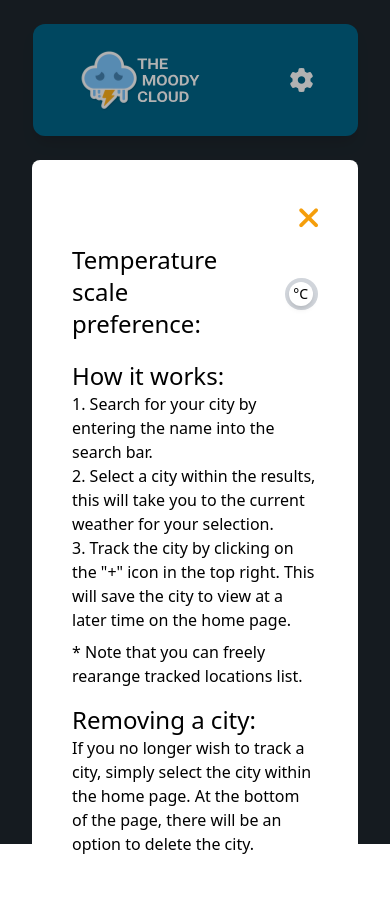
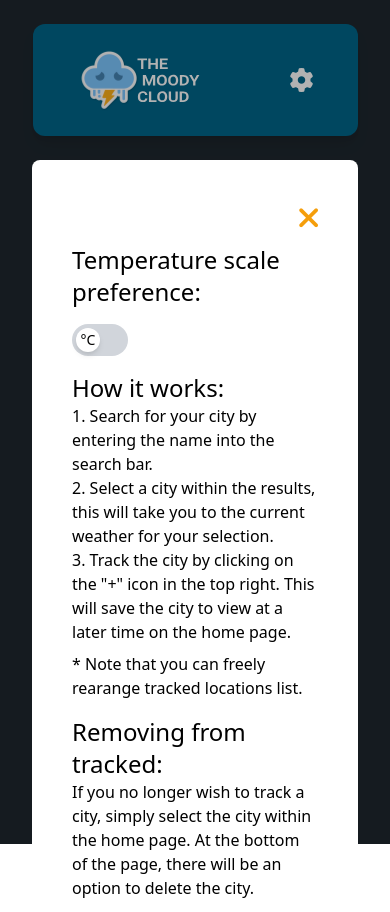
Before and after one commit to szymon-bosiak/The_Moody_Cloud, a Vue app: page / in a window 390 px wide. Both pictures are taken after a click on the icon 301 px from the left and 80 px from the top of the page. After the commit the page ends 844 px from the top, so only its background shows below. Built offline with nearby package versions, Linux system fonts and the light colour scheme.

Commit message:
responsiveness improvements

```diff
--- a/src/components/Manual.vue
+++ b/src/components/Manual.vue
@@ -2,7 +2,7 @@
     <Teleport to="body">
         <Transition name="modal-outer">
             <div v-show="manualActive"
-                class="absolute w-full bg-black bg-opacity-30 h-screen top-0 left-0 flex justify-center px-8 z-50">
+                class="fixed w-full bg-black bg-opacity-30 h-screen top-0 left-0 flex justify-center px-8 z-50">
                 <Transition name="modal-inner">
                     <div v-if="manualActive" class=" bg-white self-start mt-40 max-w-screen-md rounded-lg p-10">
                         <div class="w-full flex justify-end">
--- a/src/components/Navigation.vue
+++ b/src/components/Navigation.vue
@@ -1,6 +1,6 @@
 <template>
     <div class="flex justify-center">
-        <header class="sticky top-0 bg-weather-primary shadow-lg rounded-xl w-5/6 flex justify-center items-center mt-6 max-w-screen-2xl">
+        <header class=" top-0 bg-weather-primary shadow-lg rounded-xl w-5/6 flex justify-center items-center mt-6 max-w-screen-2xl">
             <nav class="w-full px-11 flex flex-row items-center gap-4 text-white py-6">
                 <RouterLink :to="{ name: 'home' }">
                     <div class="flex items-center gap-3">
@@ -15,7 +15,7 @@
 
                 <Manual :manualActive="manualActive" @close-manual="toggleManual">
                     <div class="text-black">
-                        <div class="flex gap-8 items-center mb-4">
+                        <div class="flex flex-col xs:flex-row xs:items-center gap-3 xs:gap-8 mb-4">
                             <h1 class="text-2xl mb-1">Temperature scale preference:</h1>
                             <div @click="toggleTemp(); $emit('tempFormat')"
                                 class="flex items-center bg-gray-300 rounded-full w-14 h-8 p-1 cursor-pointer">
@@ -46,7 +46,7 @@
                             <p class="mt-2">* Note that you can freely rearange tracked locations list.</p>
                         </div>
                         <div class="mb-4">
-                            <h2 class="text-2xl">Removing a city:</h2>
+                            <h2 class="text-2xl">Removing from tracked:</h2>
                             <p>
                                 If you no longer wish to track a city, simply select
                                 the city within the home page. At the bottom of the
```
